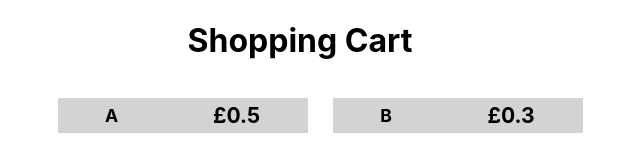
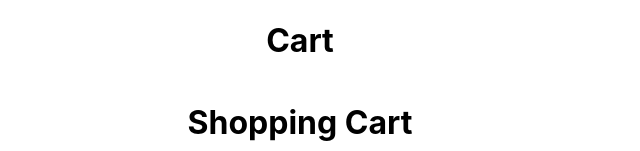
Before and after one commit to AlexKman/CheckoutReact, a React (Create React App) app: page / in a window 1280 px wide. Shown: the top 151 px of the page, without its empty margins (340-980 px from the left). Built offline with nearby package versions, Linux system fonts and the light colour scheme.

Commit message:
Added cart component, imported within app

```diff
--- a/src/App.js
+++ b/src/App.js
@@ -1,11 +1,14 @@
 import "./App.css";
 import Header from "./components/Header";
 import ItemsList from "./components/ItemsList";
+import Cart from "./components/Cart";
 
 function App() {
   return (
     <div className="App">
+      <Cart></Cart>
       <Header></Header>
+
       <ul className="items">
         <ItemsList></ItemsList>
       </ul>
--- /dev/null
+++ b/src/components/Cart.js
@@ -0,0 +1,5 @@
+import React from "react";
+
+export default function Cart() {
+  return <h1>Cart</h1>;
+}
```
